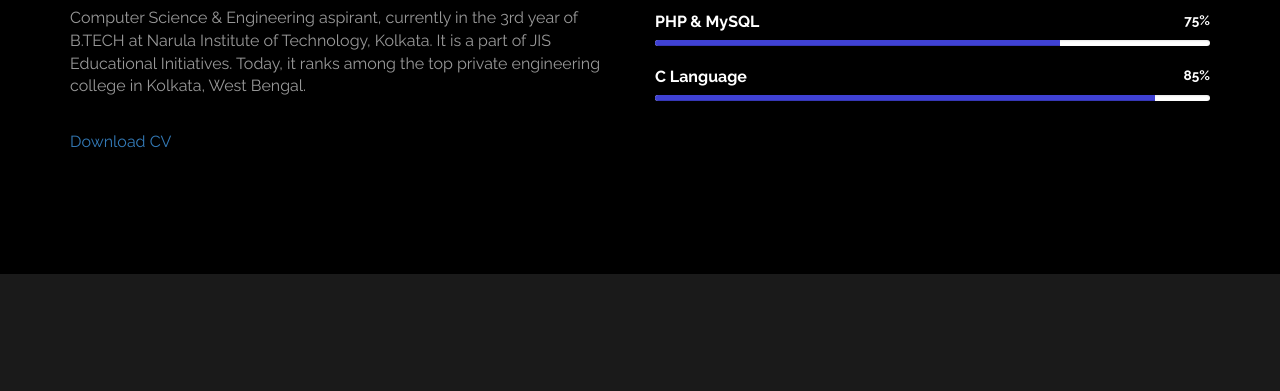
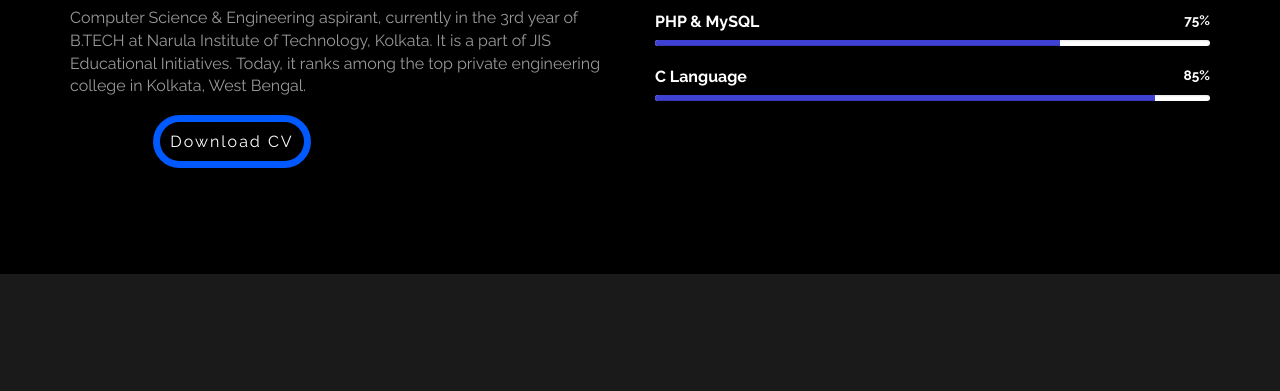
Before and after one commit to SoumajitDutta/Portfolio, a plain HTML site: page index.html in a window 1280 px wide. Shown: the part 1750-2141 px from the top of the page. Drawn offline with Linux system fonts and the light colour scheme.

Commit message:
Update style.css

```diff
--- a/css/style.css
+++ b/css/style.css
@@ -59,6 +59,19 @@ h5 {
 .myimage{
     width: 300px;
     clip-path: circle();
+}
+.downloadcv{
+    padding: 10px 10px;
+    border: rgb(0, 89, 255) 7px solid;
+    border-radius: 35px;
+    letter-spacing: 2px;
+    color: #fff;
+    position: relative;
+    margin: 10% 15%;
+}
+.downloadcv:hover{
+    text-decoration: none;
+    background-color: rgb(130, 181, 192);
 }
 
 /* end all section */
```
